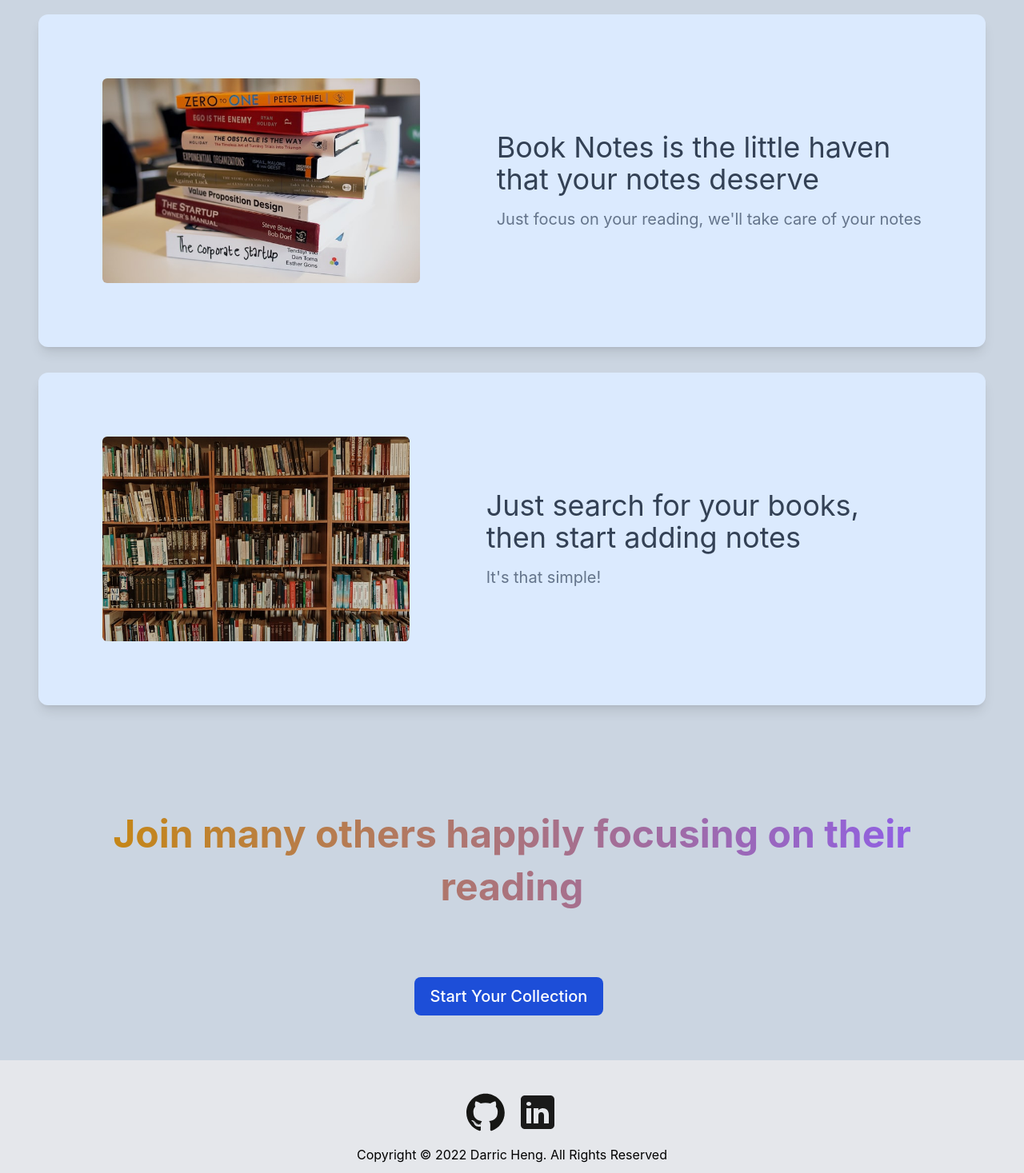
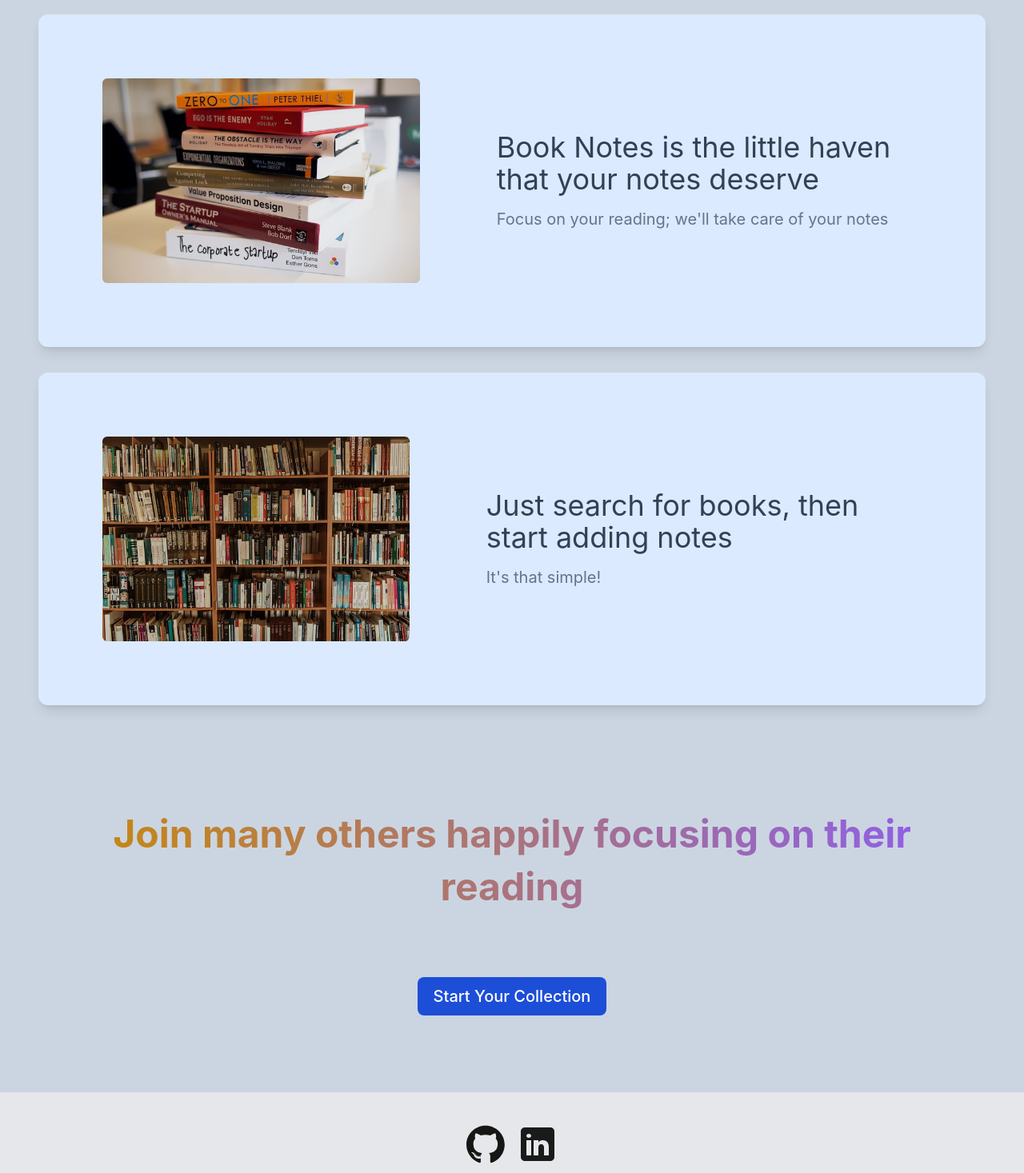
Before and after one commit to darricheng/book-notes-app, a React (Create React App) app: page / in a window 1280 px wide. Shown: the part 728-2195 px from the top of the page at 80% size. Built offline with nearby package versions, Linux system fonts and the light colour scheme.

Commit message:
Minor tweaks to home page

```diff
--- a/src/Pages/Home.js
+++ b/src/Pages/Home.js
@@ -29,11 +29,11 @@
       <DescCard
         img={stackOfBooks}
         header="Book Notes is the little haven that your notes deserve"
-        para="Just focus on your reading, we'll take care of your notes"
+        para="Focus on your reading; we'll take care of your notes"
       />
       <DescCard
         img={libraryBookshelf}
-        header="Just search for your books, then start adding notes"
+        header="Just search for books, then start adding notes"
         para="It's that simple!"
       />
       <h3 className="mt-32 mb-20 text-5xl leading-snug font-bold text-transparent bg-clip-text bg-gradient-to-r from-yellow-600 to-violet-500">
@@ -41,7 +41,7 @@
       </h3>
       <button
         type="button"
-        class="text-white bg-blue-700 hover:bg-blue-800 focus:ring-4 focus:ring-blue-300 font-medium rounded-lg text-xl px-5 py-2.5 mr-2 mb-2 dark:bg-blue-600 dark:hover:bg-blue-700 focus:outline-none dark:focus:ring-blue-800"
+        class="text-white bg-blue-700 hover:bg-blue-800 focus:ring-4 focus:ring-blue-300 font-medium rounded-lg text-xl px-5 py-2.5 mb-12 dark:bg-blue-600 dark:hover:bg-blue-700 focus:outline-none dark:focus:ring-blue-800"
         onClick={() => navigate("/search")}
       >
         Start Your Collection
```
